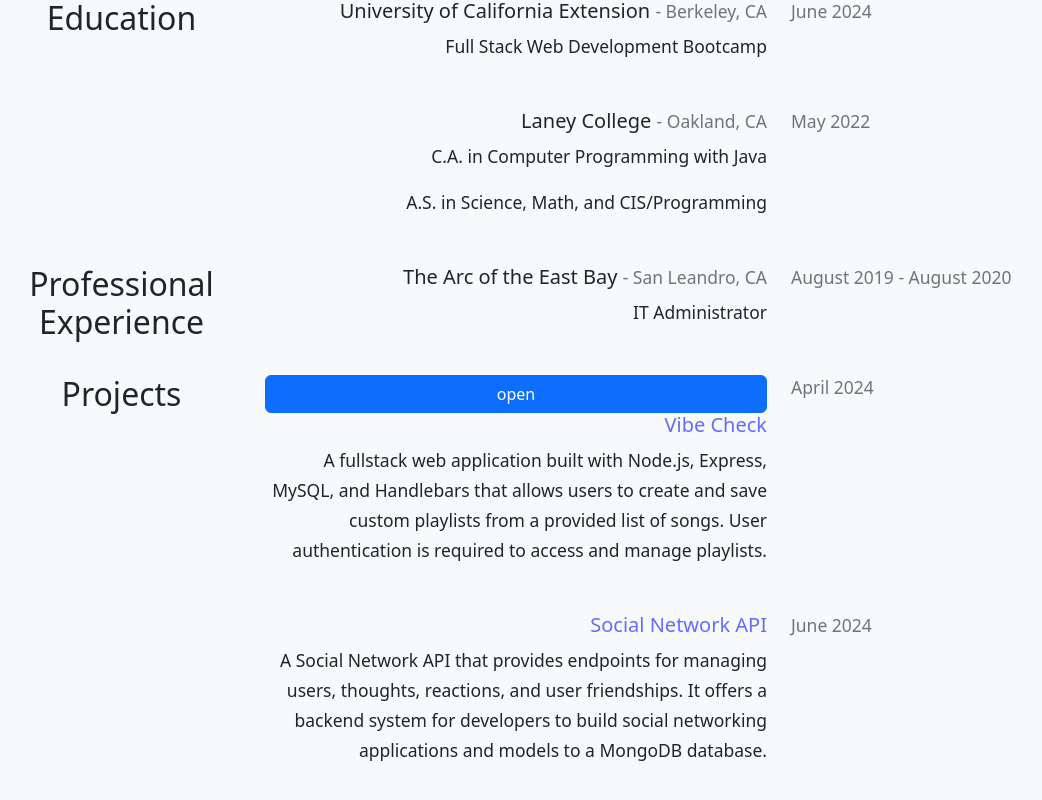
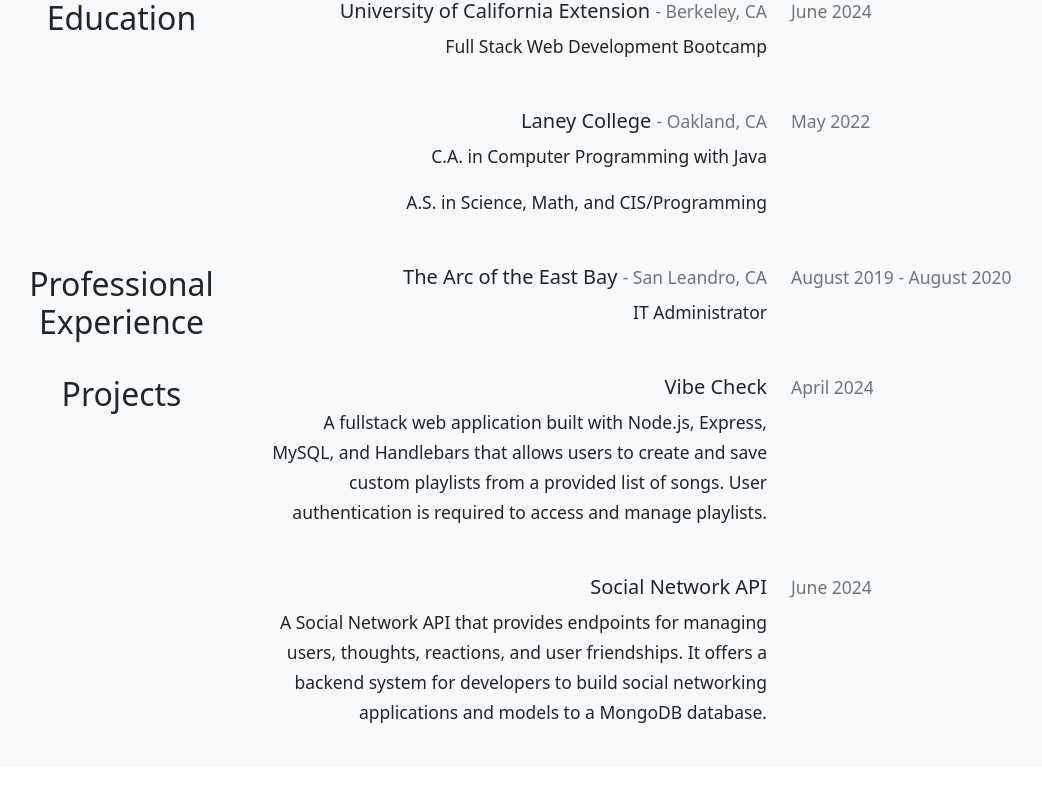
Before and after one commit to AaronH-o/react-resume, a React (Vite) app: page / in a window 1280 px wide. Shown: the part 364-1164 px from the top of the page, without its empty margins (124-1166 px from the left). Built offline with nearby package versions, Linux system fonts and the light colour scheme.

Commit message:
updated modals and buttons for projects

```diff
--- a/src/pages/HomePage.jsx
+++ b/src/pages/HomePage.jsx
@@ -165,26 +165,20 @@ export default function HomePage() {
                     TODO: open modal on click with screenshots of project and link to the repository
                     Also look at offcanvas component with bottom placement
                   */}
-                  <Button type="button" onClick={handleOpen}>
-                    open
-                  </Button>
+                  <h5 className="align-self-end" type="button" onClick={handleOpen}>
+                    Vibe Check
+                  </h5>
                   <Modal show={open} onHide={handleClose}>
                     <Modal.Header closeButton>
-                      <Modal.Title>Modal heading</Modal.Title>
+                      <Modal.Title>Vibe Check</Modal.Title>
                     </Modal.Header>
-                    <Modal.Body>Woohoo, you are reading this text in a modal!</Modal.Body>
+                    <Modal.Body>Things used: </Modal.Body>
                     <Modal.Footer>
-                      <Button variant="secondary" onClick={handleClose}>
-                        Close
-                      </Button>
-                      <Button variant="primary" onClick={handleClose}>
-                        Save Changes
-                      </Button>
+                      <Link to="https://github.com/AaronH-o/Vibe_Check" className="align-self-end" target="_blank" rel="noopener noreferrer">
+                        <h5 className="align-self-end">GitHub</h5>
+                      </Link>
                     </Modal.Footer>
                   </Modal>
-                  <Link to="https://github.com/AaronH-o/Vibe_Check" className="align-self-end" target="_blank" rel="noopener noreferrer">
-                    <h5 className="align-self-end">Vibe Check</h5>
-                  </Link>
                   <p className="align-self-end text-end"><small>A fullstack web application built with Node.js, Express, MySQL, and Handlebars that allows users to create and save custom playlists from a provided list of songs. User authentication is required to access and manage playlists.</small></p>
                 </p>
               </div>
@@ -207,9 +201,20 @@ export default function HomePage() {
                   <i className="bi-terminal m-auto text-primary" />
                 </div>
                 <p className="d-flex flex-column lead mb-0">
-                  <Link to="https://github.com/AaronH-o/social-network-api" className="align-self-end" target="_blank" rel="noopener noreferrer">
-                    <h5 className="align-self-end">Social Network API</h5>
-                  </Link>
+                  <h5 className="align-self-end" type="button" onClick={handleOpen}>
+                    Social Network API
+                  </h5>
+                  <Modal show={open} onHide={handleClose}>
+                    <Modal.Header closeButton>
+                      <Modal.Title>Social Network API</Modal.Title>
+                    </Modal.Header>
+                    <Modal.Body>Things used: </Modal.Body>
+                    <Modal.Footer>
+                      <Link to="https://github.com/AaronH-o/social-network-api" className="align-self-end" target="_blank" rel="noopener noreferrer">
+                        <h5 className="align-self-end">GitHub</h5>
+                      </Link>
+                    </Modal.Footer>
+                  </Modal>
                   <p className="align-self-end text-end"><small>A Social Network API that provides endpoints for managing users, thoughts, reactions, and user friendships. It offers a backend system for developers to build social networking applications and models to a MongoDB database.</small></p>
                 </p>
               </div>
```
Also changed, not shown: src/components/ProjectModal.jsx (deleted, +0 -35 lines).
